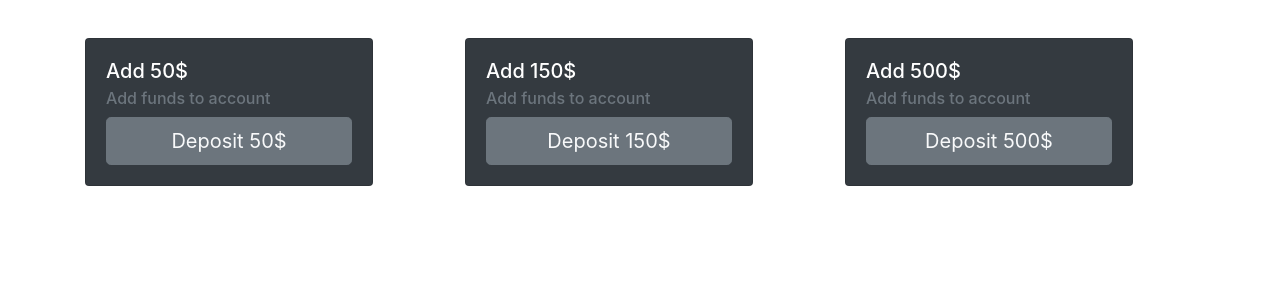
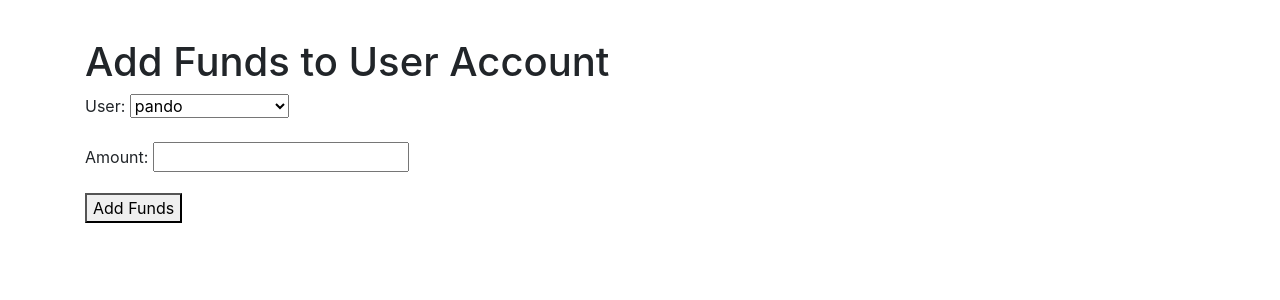
Before and after one commit to leagreguric/Cas-Simo, a Django app: page /add_funds/ in a window 1280 px wide. Shown: the part 56-356 px from the top of the page. Run offline with Django 5.2, Linux system fonts and the light colour scheme; a user stored in the database is signed in; data comes from the database, SQL or seed files in the repository; both versions use the stored data as it was after the commit; some libraries are stand-ins or nearby versions.

Commit message:
add founds

```diff
--- a/CasSimo/mainpage/forms.py
+++ b/CasSimo/mainpage/forms.py
@@ -1,5 +1,7 @@
 from django.contrib.auth.forms import UserCreationForm
 from django.contrib.auth.models import User as DjangoUser
+from .models import User as UserProfile
+from django import forms
 
 
 class CreateUserForm(UserCreationForm):
@@ -23,3 +25,6 @@ class CreateUserForm(UserCreationForm):
                                                       'aria-describedby': 'inputGroup-sizing-default',
                                                       'placeholder': 'confirm password',
                                                       'style': 'text-align: center'})
+class AddFundsForm(forms.Form):
+    user = forms.ModelChoiceField(queryset=UserProfile.objects.all(), empty_label=None)
+    amount = forms.DecimalField(max_digits=10, decimal_places=2, min_value=0)
--- a/CasSimo/mainpage/templates/mainpage/add_funds.html
+++ b/CasSimo/mainpage/templates/mainpage/add_funds.html
@@ -5,45 +5,23 @@
 {% endblock %}
 
 {% block content %}
-<div class="container">
-  <div class="row">
+<!DOCTYPE html>
+<html lang="en">
+<head>
+    <meta charset="UTF-8">
+    <meta name="viewport" content="width=device-width, initial-scale=1.0">
+    <title>Add Funds</title>
+</head>
+<body>
+    <div class="container">
+    <h1>Add Funds to User Account</h1>
+    <form method="post">
+        {% csrf_token %}
+        {{ form.as_p }}
+        <button type="submit">Add Funds</button>
+    </form>
+</div>
+</body>
+</html>
 
-    <div class="col-sm">
-        <div class="card text-white bg-dark mb-3" style="width: 18rem;">
-            <div class="card-body">
-                <h5 class="card-title">Add 50$</h5>
-                <h6 class="card-subtitle mb-2 text-muted">Add funds to account</h6>
-                <button type="button" class="btn btn-secondary btn-lg btn-block">
-                    <a href="{% url 'deposit' 50 %}" class="text-light">Deposit 50$</a>
-                </button>
-            </div>
-        </div>
-    </div>
-
-    <div class="col-sm">
-      <div class="card text-white bg-dark mb-3" style="width: 18rem;">
-            <div class="card-body">
-                <h5 class="card-title">Add 150$</h5>
-                <h6 class="card-subtitle mb-2 text-muted">Add funds to account</h6>
-                <button type="button" class="btn btn-secondary btn-lg btn-block">
-                    <a href="{% url 'deposit' 150 %}" class="text-light">Deposit 150$</a>
-                </button>
-            </div>
-        </div>
-    </div>
-
-    <div class="col-sm">
-      <div class="card text-white bg-dark mb-3" style="width: 18rem;">
-            <div class="card-body">
-                <h5 class="card-title">Add 500$</h5>
-                <h6 class="card-subtitle mb-2 text-muted">Add funds to account</h6>
-                <button type="button" class="btn btn-secondary btn-lg btn-block">
-                    <a href="{% url 'deposit' 500 %}" class="text-light">Deposit 500$</a>
-                </button>
-            </div>
-        </div>
-    </div>
-
-  </div>
-</div>
 {% endblock %}
--- a/CasSimo/mainpage/templates/mainpage/main.html
+++ b/CasSimo/mainpage/templates/mainpage/main.html
@@ -25,9 +25,11 @@
                 <li class="nav-item active">
                     <a class="nav-link text-white bg-dark" href="{% url 'mainpage_index' %}">Home</a>
                 </li>
+                {% if  request.user.is_superuser %}
                 <li class="nav-item">
                     <a class="nav-link text-white bg-dark" href="{% url 'add_funds' %}">Add funds</a>
                 </li>
+                {% endif %}
                 <li class="nav-item">
                     <div class="nav-link disabled text-white bg-dark">{{ request.user.user.money }}$</div>
                 </li>
--- a/CasSimo/mainpage/urls.py
+++ b/CasSimo/mainpage/urls.py
@@ -7,9 +7,9 @@ urlpatterns = [
     path('register/', views.register_page, name='register'),
     path('login/', views.login_page, name='login'),
     path('logout/', views.logout_page, name='logout'),
-    # funds
+    #
     path('add_funds/', views.add_funds, name='add_funds'),
-    path('deposit/<int:amount>/', views.deposit, name='deposit'),
+
     path('bet-history/',views.bet_history,name='bet_history'),
 
 ]
--- a/CasSimo/mainpage/views.py
+++ b/CasSimo/mainpage/views.py
@@ -3,7 +3,7 @@ from django.shortcuts import render, redirect, get_object_or_404
 from django.contrib.auth import login, logout, authenticate
 from django.contrib.auth.decorators import login_required
 from .models import User, BetHistory
-from .forms import CreateUserForm
+from .forms import CreateUserForm, AddFundsForm
 from decimal import Decimal
 
 # Create your views here.
@@ -80,21 +80,33 @@ def index(request):
     return render(request, 'mainpage/bet_history.html', context)
 
 
+
 @login_required(login_url='login')
 def add_funds(request):
-    return render(request, 'mainpage/add_funds.html')
+    if not request.user.is_superuser:
+        return redirect('index.html')
 
+    else:
+        main_account = User.objects.get(username='admin')
+        if request.method == 'POST':
+            form = AddFundsForm(request.POST)
+            if form.is_valid():
+                user = form.cleaned_data['user']
+                amount = form.cleaned_data['amount']
+                if (user.username=='admin'):
+                    user.money+=amount
+                    user.save()
+                else:
+                    user.money += amount
+                    main_account.money-=amount
+                    user.save()
+                    main_account.save()
+                return redirect('add_funds')
+        else:
+            form = AddFundsForm()
 
+        return render(request, 'mainpage/add_funds.html', {'form': form})
 
-@login_required(login_url='login')
-def deposit(request, amount):
-    user = get_object_or_404(User, user=request.user)
-    main_account = get_object_or_404(User, username='admin')
-    user.money += Decimal(amount)
-    main_account.money -= Decimal(amount)
-    user.save()
-    main_account.save()
-    return render(request, 'mainpage/add_funds.html')
 
 
 @login_required(login_url='login')
```
Also changed, not shown: CasSimo/roulette/templates/roulette/main.html (+9 -4 lines), CasSimo/db.sqlite3.
